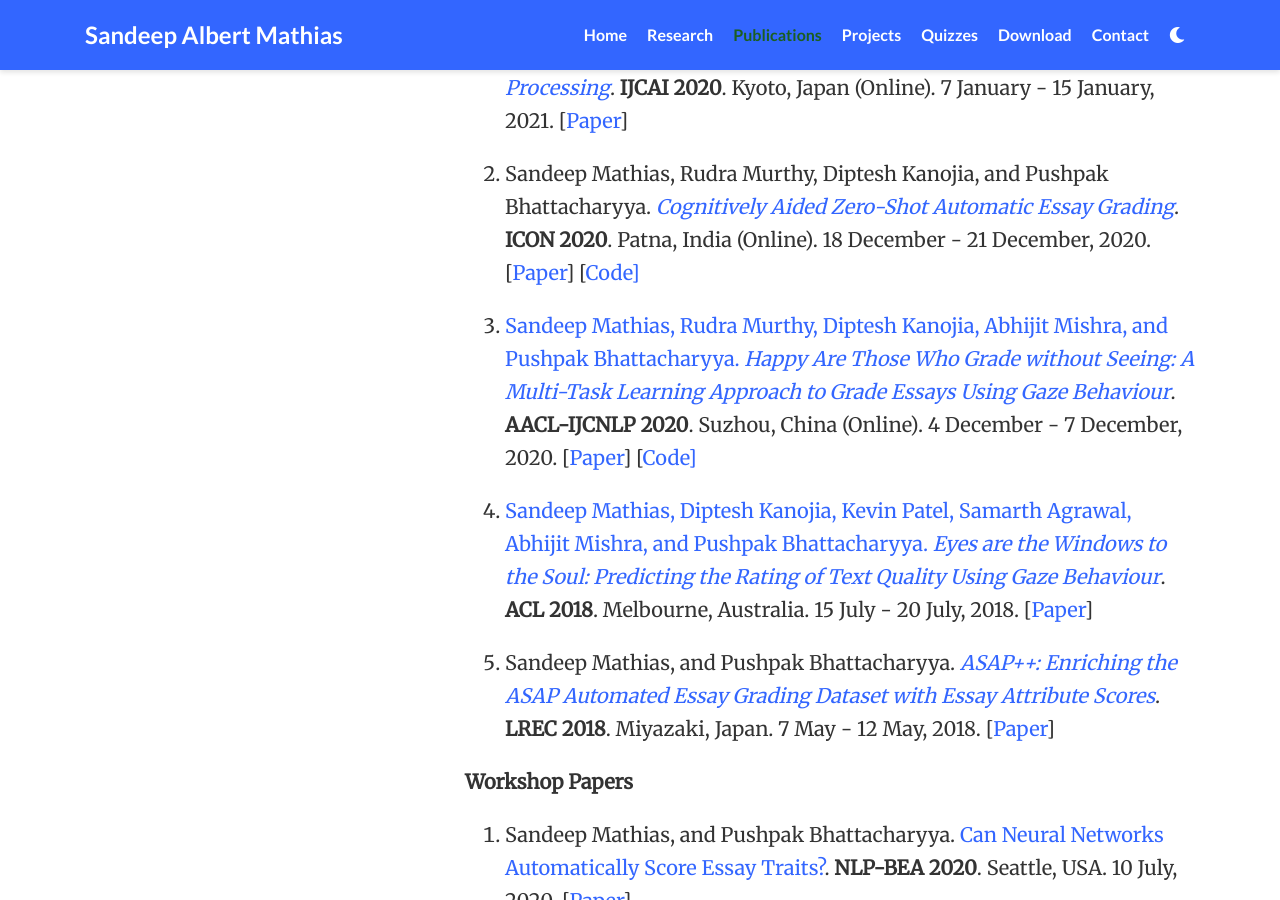
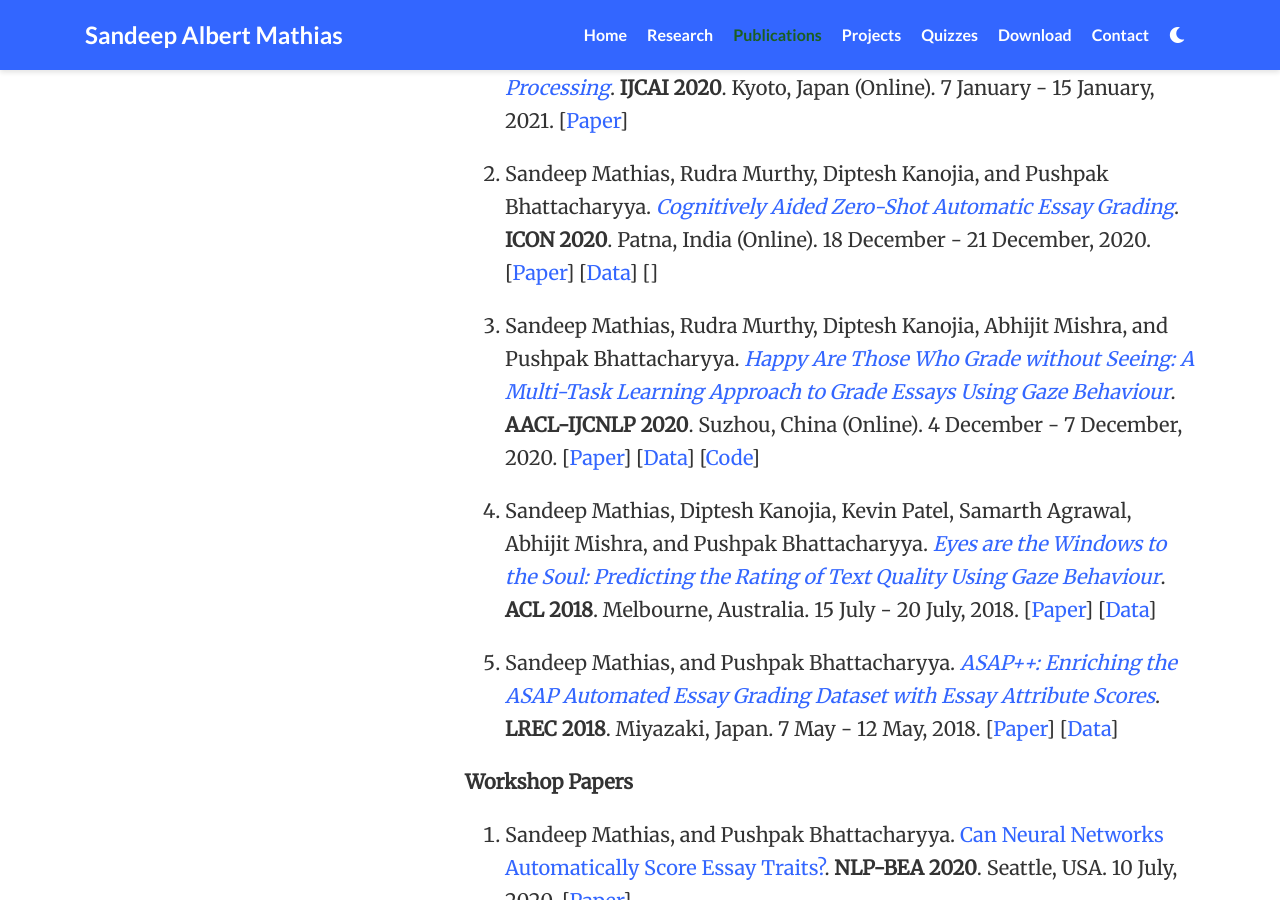
Before and after one commit to lwsam/lwsam.github.io, a Jekyll site: the page index.html, which Jekyll copies as it is, in a window 1280 px wide and 900 px high, scrolled down 1566 px. Built offline with Jekyll 4.4.1, drawn with Linux system fonts in a browser that asks for light colours; nearby versions of some CDN libraries; Markdown is read by kramdown in place of the engine named in the settings; a style sheet for code colours, icons or effects is not loaded.

Commit message:
Update index.html

```diff
--- a/index.html
+++ b/index.html
@@ -234,16 +234,16 @@
 	<p>Sandeep Mathias, Diptesh Kanojia, Abhijit Mishra, and Pushpak Bhattacharyya. <a href= "https://www.ijcai.org/Proceedings/2020/683"><em>A Survey on Using Gaze Behaviour for Natural Language Processing</em></a>. <strong>IJCAI 2020</strong>. Kyoto, Japan (Online). 7 January - 15 January, 2021. [<a href="papers/ijcai20-gaze-survey.pdf">Paper</a>]</p>
 </li>
 <li>
-	<p>Sandeep Mathias, Rudra Murthy, Diptesh Kanojia, and Pushpak Bhattacharyya. <a href="papers/icon20-cognitive-0shot-AEG.pdf"><em>Cognitively Aided Zero-Shot Automatic Essay Grading</em></a>. <strong>ICON 2020</strong>. Patna, India (Online). 18 December - 21 December, 2020. [<a href="papers/icon20-cognitive-0shot-AEG.pdf">Paper</a>] [<a href="https://github.com/lwsam/ASAP-Gaze">Code</>]</p>
+	<p>Sandeep Mathias, Rudra Murthy, Diptesh Kanojia, and Pushpak Bhattacharyya. <a href="papers/icon20-cognitive-0shot-AEG.pdf"><em>Cognitively Aided Zero-Shot Automatic Essay Grading</em></a>. <strong>ICON 2020</strong>. Patna, India (Online). 18 December - 21 December, 2020. [<a href="papers/icon20-cognitive-0shot-AEG.pdf">Paper</a>] [<a href="http://www.cfilt.iitb.ac.in/cognitive-nlp/">Data</a>] [<a href="https://github.com/lwsam/ASAP-Gaze"></a>]</p>
 </li>
 <li>
-	<p>Sandeep Mathias, Rudra Murthy, Diptesh Kanojia, Abhijit Mishra, and Pushpak Bhattacharyya. <a href="https://www.aclweb.org/anthology/2020.aacl-main.86/"><em>Happy Are Those Who Grade without Seeing: A Multi-Task Learning Approach to Grade Essays Using Gaze Behaviour</em></a>. <strong>AACL-IJCNLP 2020</strong>. Suzhou, China (Online). 4 December - 7 December, 2020. [<a href="papers/aacl-ijcnlp20-cognitive-AEG.pdf">Paper</a>] [<a href="https://github.com/lwsam/ASAP-Gaze">Code</>]</p>
+	<p>Sandeep Mathias, Rudra Murthy, Diptesh Kanojia, Abhijit Mishra, and Pushpak Bhattacharyya. <a href="https://www.aclweb.org/anthology/2020.aacl-main.86/"><em>Happy Are Those Who Grade without Seeing: A Multi-Task Learning Approach to Grade Essays Using Gaze Behaviour</em></a>. <strong>AACL-IJCNLP 2020</strong>. Suzhou, China (Online). 4 December - 7 December, 2020. [<a href="papers/aacl-ijcnlp20-cognitive-AEG.pdf">Paper</a>] [<a href="http://www.cfilt.iitb.ac.in/cognitive-nlp/">Data</a>] [<a href="https://github.com/lwsam/ASAP-Gaze">Code</a>]</p>
 </li>
 <li>
-	<p>Sandeep Mathias, Diptesh Kanojia, Kevin Patel, Samarth Agrawal, Abhijit Mishra, and Pushpak Bhattacharyya. <a href="https://www.aclweb.org/anthology/P18-1219/"><em>Eyes are the Windows to the Soul: Predicting the Rating of Text Quality Using Gaze Behaviour</em></a>. <strong>ACL 2018</strong>. Melbourne, Australia. 15 July - 20 July, 2018. [<a href="papers/acl18-text-quality.pdf">Paper</a>]</p>
+	<p>Sandeep Mathias, Diptesh Kanojia, Kevin Patel, Samarth Agrawal, Abhijit Mishra, and Pushpak Bhattacharyya. <a href="https://www.aclweb.org/anthology/P18-1219/"><em>Eyes are the Windows to the Soul: Predicting the Rating of Text Quality Using Gaze Behaviour</em></a>. <strong>ACL 2018</strong>. Melbourne, Australia. 15 July - 20 July, 2018. [<a href="papers/acl18-text-quality.pdf">Paper</a>] [<a href="http://www.cfilt.iitb.ac.in/cognitive-nlp/">Data</a>]</p>
 </li>
 <li>
-	<p>Sandeep Mathias, and Pushpak Bhattacharyya. <a href="https://www.aclweb.org/anthology/L18-1187/"><em>ASAP++: Enriching the ASAP Automated Essay Grading Dataset with Essay Attribute Scores</em></a>. <strong>LREC 2018</strong>. Miyazaki, Japan. 7 May - 12 May, 2018. [<a href="papers/lrec18-asap++.pdf">Paper</a>]</p>
+	<p>Sandeep Mathias, and Pushpak Bhattacharyya. <a href="https://www.aclweb.org/anthology/L18-1187/"><em>ASAP++: Enriching the ASAP Automated Essay Grading Dataset with Essay Attribute Scores</em></a>. <strong>LREC 2018</strong>. Miyazaki, Japan. 7 May - 12 May, 2018. [<a href="papers/lrec18-asap++.pdf">Paper</a>] [<a href="http://www.cfilt.iitb.ac.in/~egdata/">Data</a>]</p>
 </li>
 </ol>
 <p><strong>Workshop Papers</strong></p>
```
